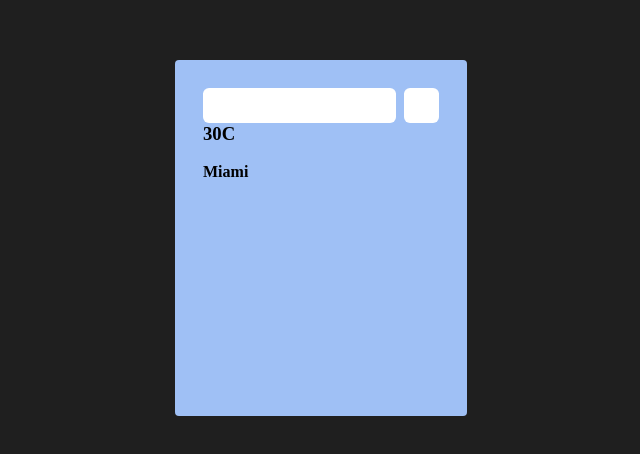
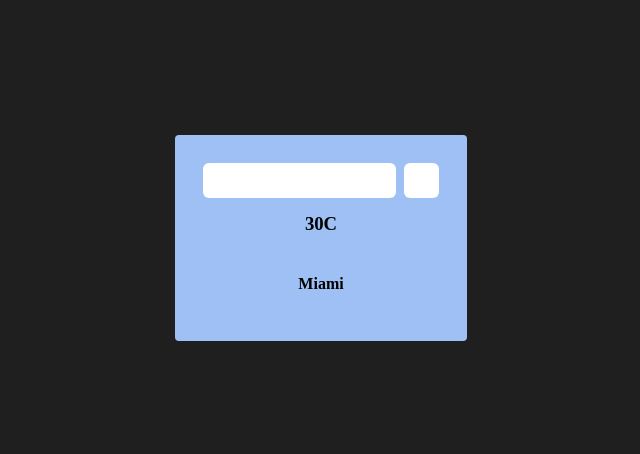
Before and after one commit to SayeemZaman/Weather-App, a plain HTML site: page index.html in a window 1280 px wide. Shown: the part 162-616 px from the top of the page, without its empty margins (319-959 px from the left). Drawn offline with nearby package versions, Linux system fonts and the light colour scheme.

Commit message:
update style.css

```diff
--- a/style.css
+++ b/style.css
@@ -1,4 +1,4 @@
-h1, h2, h3, h4, h5, h6, p{
+h1, h2, p{
     margin: 0px;
 }
 body {
@@ -11,7 +11,10 @@
 .card{
     background-color: #9fc0f5;
     padding: 28px;
-    min-height: 300px;
+    display: flex;
+    flex-direction: column;
+    gap: 16px;
+    min-height: 150px;
     min-width: 200px;
     border-radius: 4px;
 }
@@ -42,6 +45,16 @@
     padding-left: 8px;
     padding-right: 8px;
 }
+
+/* Weather */
+.weather{
+    display: flex;
+    justify-content: center;
+    align-items: center;
+    flex-direction: column;
+    width: 100%;
+    height: 80px;
+}
 #error{
     font-size: 12px;
     color: red;
```
